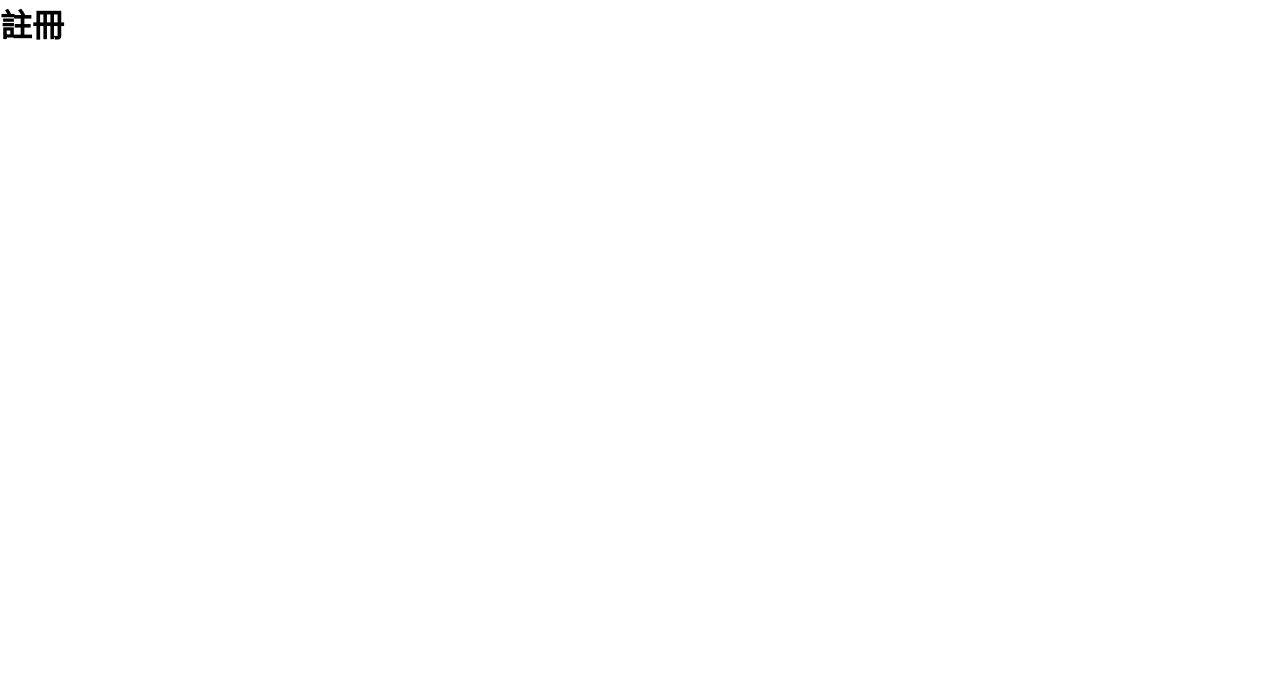
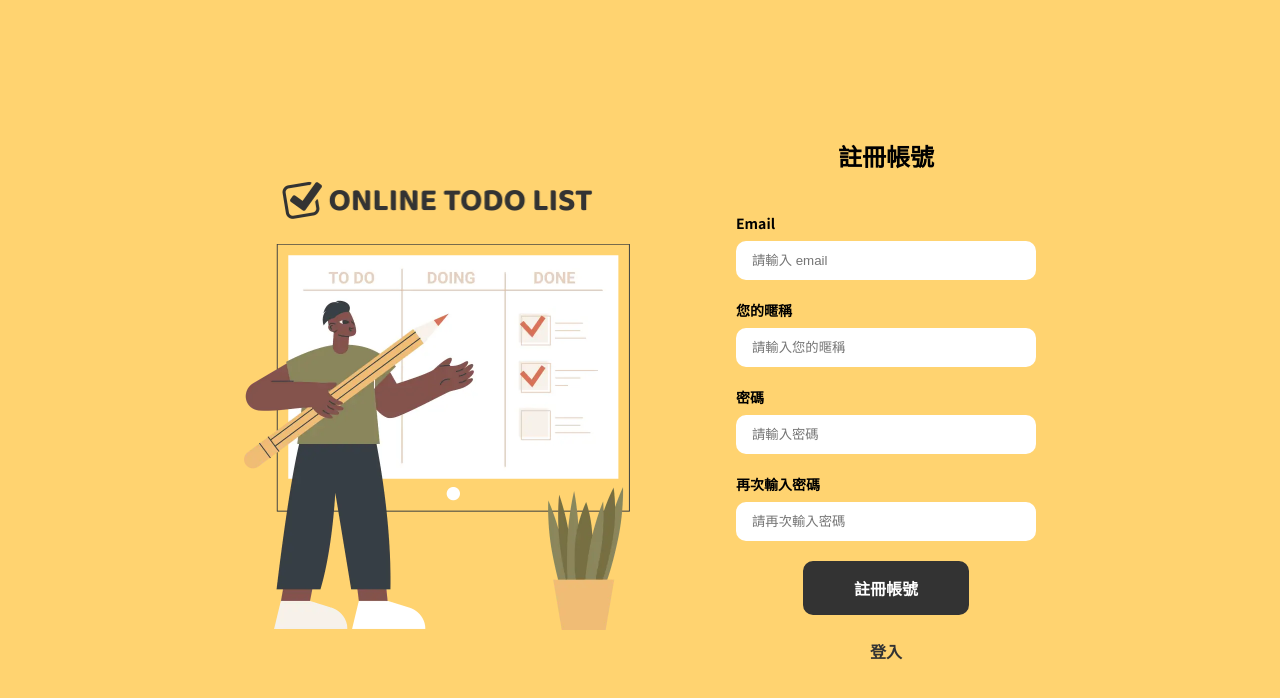
Before and after one commit to happyloa/next-todolist, a Next.js app: page /register in a window 1280 px wide. Shown: the top 698 px of the page. Built offline with nearby package versions, Linux system fonts and the light colour scheme.

Commit message:
feat: 新增註冊頁面

```diff
--- a/app/register/page.js
+++ b/app/register/page.js
@@ -1,3 +1,12 @@
+import LogoAndDecoImage from "@/components/LogoAndDecoImage";
+import RegisterForm from "@/components/RegisterForm";
+import styles from "./registerPage.module.css";
+
 export default function Register() {
-    return <h1>註冊</h1>;
-  }
+  return (
+    <section className={styles.container}>
+      <LogoAndDecoImage />
+      <RegisterForm />
+    </section>
+  );
+}
```
